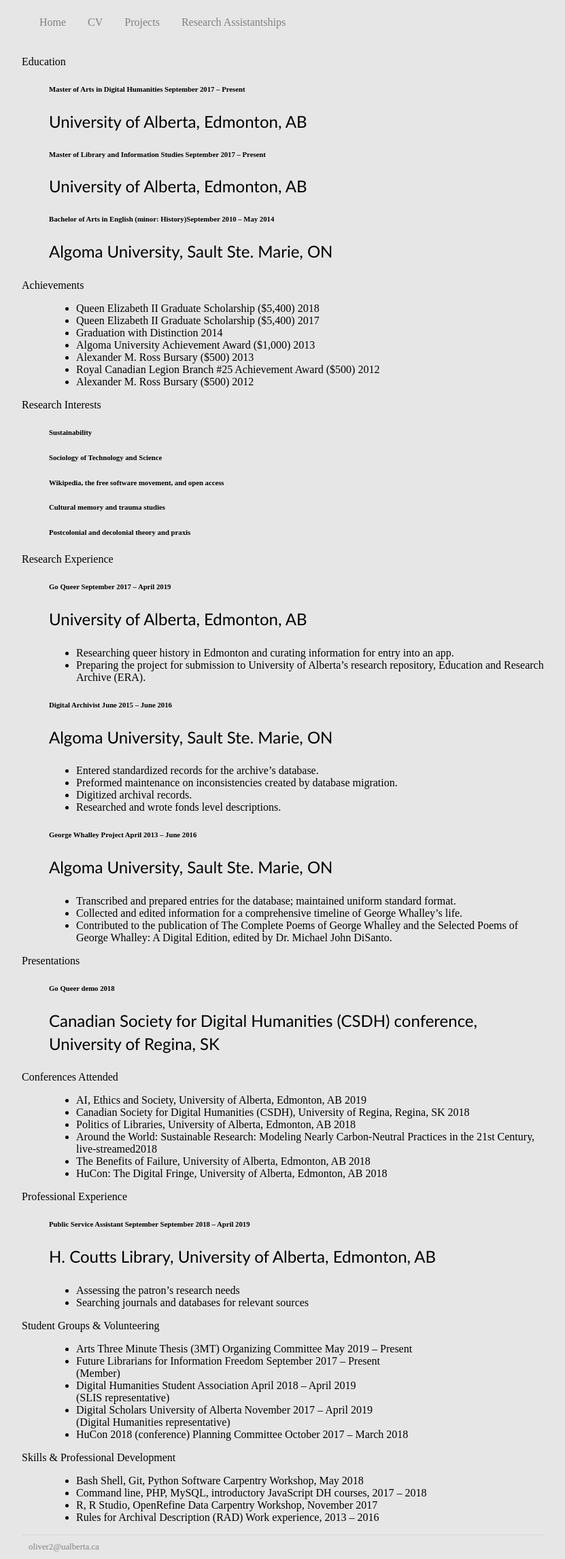
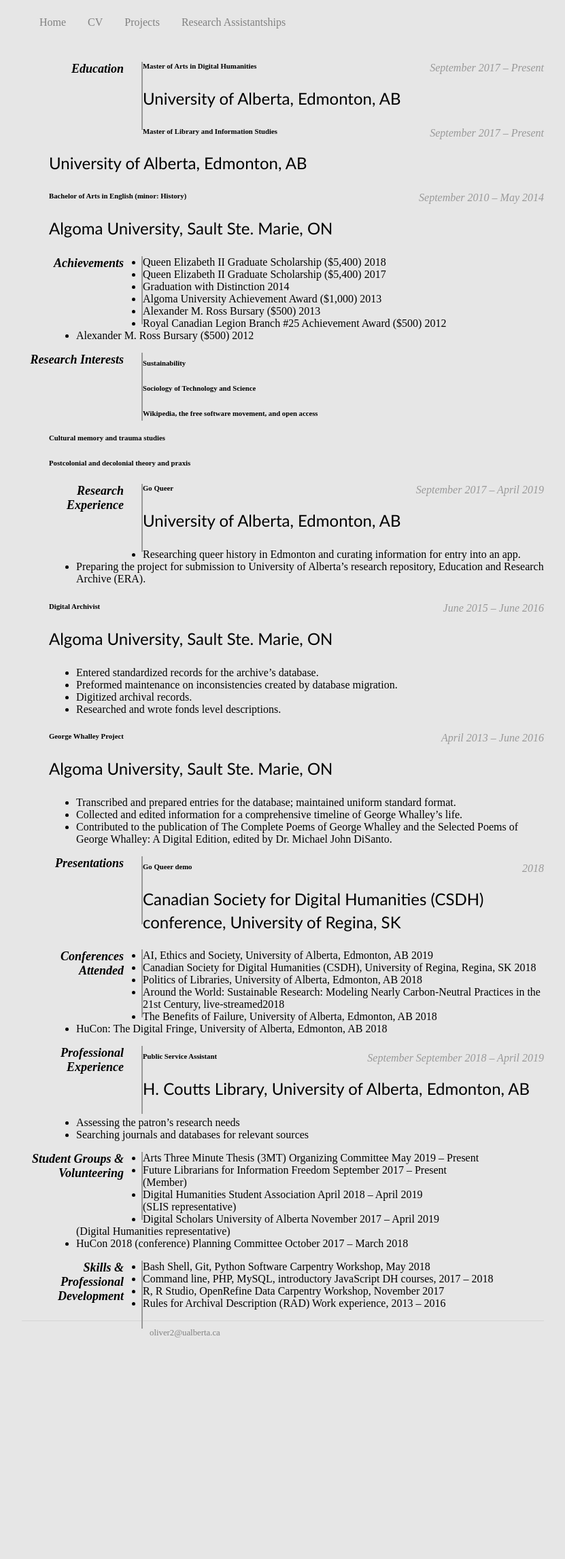
Before and after one commit to k-j-oliver/k-j-oliver.github.io, a Jekyll site: the page built from CV/index.html, in a window 1280 px wide. Shown: the whole page at 68% size, without its empty margins (224-1055 px from the left). Built offline with Jekyll 4.4.1, drawn with Linux system fonts in a browser that asks for light colours; after the commit the page ends 1979 px from its top, so only the background shows below that.

Commit message:
Update main.css

```diff
--- a/css/main.css
+++ b/css/main.css
@@ -44,9 +44,33 @@
     font-size: 3em;
     font-family:'Garamond', 'EB Garamond', 'Serif';
 }
+
+h6 span {
+	bottom: 0;
+	right: 0;
+	font-style: italic;
+	font-family: 'Georgia,' 'Serif';
+	font-size: 16px;
+	color: #999;
+	font-weight: normal;
+	float: right;
+}
+
+dt {
+	font-style: italic;
+	font-weight: bold;
+	font-size: 18px;
+	text-align: right;
+	padding: 0 26px 0 0;
+	width: 150px;
+	float: left;
+	height: 100px;
+	border-right: 2px solid #999;
+}
+
 p {
     font-size: 1.5em;
-		font-family: 'Bahnschrift Light', 'Candara', 'FreeSans', 'Sans-Serif';
+	font-family: 'Bahnschrift Light', 'Candara', 'FreeSans', 'Sans-Serif';
     line-height: 1.4em;
 }
 footer {
```
